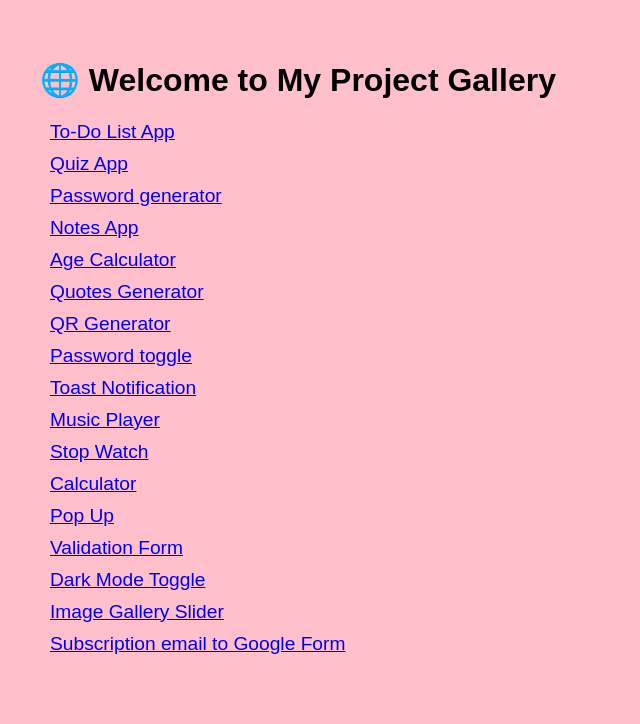
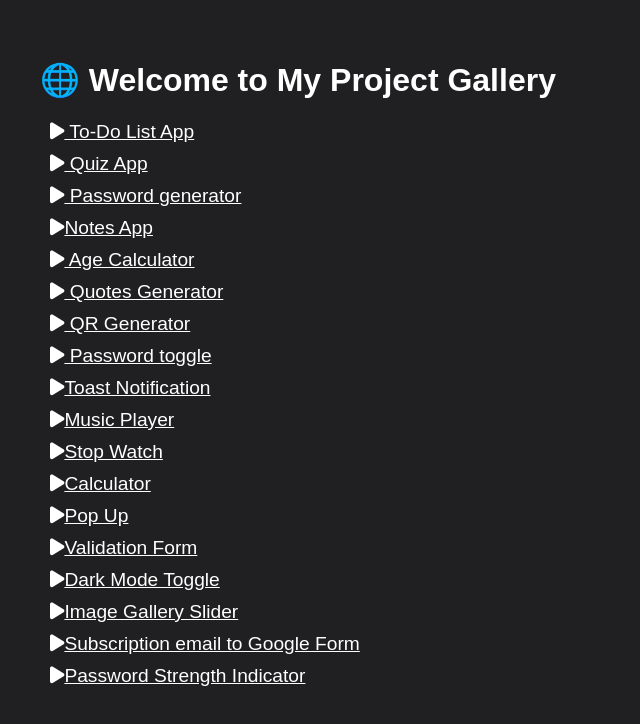
Before and after one commit to AnneshaAhsan/Multiple-Projects, a plain HTML site: page index.html in a window 1280 px wide. Shown: the whole page, without its empty margins (0-640 px from the left). Drawn offline with Linux system fonts and the light colour scheme.

Commit message:
Password Strength Indicator

```diff
--- a/index.html
+++ b/index.html
@@ -3,18 +3,26 @@
   <head>
     <meta charset="UTF-8" />
     <title>Annesha’s Project Gallery</title>
+    <script
+      src="https://kit.fontawesome.com/264534bc6b.js"
+      crossorigin="anonymous"
+    ></script>
     <style>
       body {
         font-family: sans-serif;
         text-color: white;
         text-align: left;
         padding: 2rem;
-        background: pink;
+        background: #201f21;
+      }
+      h1 {
+        color: #fff;
       }
       a {
         display: block;
         margin: 10px;
         font-size: 1.2rem;
+        color: #fff;
       }
     </style>
   </head>
@@ -23,91 +31,94 @@
     <a
       href="https://anneshaahsan.github.io/Multiple-Projects/to-do-list/"
       target="_blank"
-    >
-      To-Do List App</a
+      ><i class="fa-solid fa-play"></i> To-Do List App</a
     >
     <a
       href="https://anneshaahsan.github.io/Multiple-Projects/quiz-app/"
       target="_blank"
-    >
-      Quiz App</a
+      ><i class="fa-solid fa-play"></i> Quiz App</a
     >
     <a
       href="https://anneshaahsan.github.io/Multiple-Projects/password-generator/"
       target="_blank"
-    >
-      Password generator</a
+      ><i class="fa-solid fa-play"></i> Password generator</a
     >
     <a
       href="https://anneshaahsan.github.io/Multiple-Projects/notes/"
       target="_blank"
-      >Notes App</a
+      ><i class="fa-solid fa-play"></i>Notes App</a
     >
     <a
       href="https://anneshaahsan.github.io/Multiple-Projects/age-calculator/"
       target="_blank"
-    >
-      Age Calculator</a
+      ><i class="fa-solid fa-play"></i> Age Calculator</a
     >
     <a
       href="https://anneshaahsan.github.io/Multiple-Projects/quote-app/"
       target="_blank"
-      >Quotes Generator</a
+      ><i class="fa-solid fa-play"></i> Quotes Generator</a
     >
     <a
       href="https://anneshaahsan.github.io/Multiple-Projects/QR-code/"
       target="_blank"
-      >QR Generator</a
+      ><i class="fa-solid fa-play"></i> QR Generator</a
     >
     <a
       href="https://anneshaahsan.github.io/Multiple-Projects/password-toggle/"
       target="_blank"
-      >Password toggle</a
+      ><i class="fa-solid fa-play"></i> Password toggle</a
     >
     <a
       href="https://anneshaahsan.github.io/Multiple-Projects/toast-notification/"
       target="_blank"
-      >Toast Notification</a
+    >
+      <i class="fa-solid fa-play"></i>Toast Notification</a
     >
     <a
       href="https://anneshaahsan.github.io/Multiple-Projects/music-player/"
       target="_blank"
-      >Music Player</a
+      ><i class="fa-solid fa-play"></i>Music Player</a
     >
     <a
       href="https://anneshaahsan.github.io/Multiple-Projects/stop-watch/"
       target="_blank"
-      >Stop Watch</a
+      ><i class="fa-solid fa-play"></i>Stop Watch</a
     >
     <a
       href="https://anneshaahsan.github.io/Multiple-Projects/calculator/"
       target="_blank"
-      >Calculator</a
+      ><i class="fa-solid fa-play"></i>Calculator</a
     >
     <a
       href="https://anneshaahsan.github.io/Multiple-Projects/pop-up/"
       target="_blank"
-      >Pop Up</a
+      ><i class="fa-solid fa-play"></i>Pop Up</a
     >
     <a
       href="https://anneshaahsan.github.io/Multiple-Projects/form/"
       target="_blank"
-      >Validation Form</a
+      ><i class="fa-solid fa-play"></i>Validation Form</a
     >
     <a
       href="https://anneshaahsan.github.io/Multiple-Projects/dark-mode/"
       target="_blank"
-      >Dark Mode Toggle</a
+      ><i class="fa-solid fa-play"></i>Dark Mode Toggle</a
     >
     <a
       href="https://anneshaahsan.github.io/Multiple-Projects/image-gallery/"
       target="_blank"
-      >Image Gallery Slider</a
+      ><i class="fa-solid fa-play"></i>Image Gallery Slider</a
     >
     <a
       href="https://anneshaahsan.github.io/Multiple-Projects/email-form/"
       target="_blank"
-      >Subscription email to Google Form</a
+      ><i class="fa-solid fa-play"></i>Subscription email to Google Form</a
+    >
+
+    <a
+      href="https://anneshaahsan.github.io/Multiple-Projects/password-strength/"
+      target="_blank"
+      ><i class="fa-solid fa-play"></i>Password Strength Indicator</a
     >
   </body>
 </html>
--- /dev/null
+++ b/password-strength/style.css
@@ -0,0 +1,52 @@
+* {
+  margin: 0;
+  padding: 0;
+  font-family: "Poppins", sans-serif;
+  box-sizing: border-box;
+}
+.container {
+  height: 100vh;
+  width: 100%;
+  background: #201f21;
+  display: flex;
+  align-items: center;
+  justify-content: center;
+}
+.input-box {
+  width: 400px;
+  max-width: 90%;
+  position: relative;
+}
+.input-box input {
+  width: 100%;
+  height: 60px;
+  padding: 0 20px;
+  border: 1px solid #ccc;
+  outline: none;
+  color: #fff;
+  background: transparent;
+}
+button {
+  background: transparent;
+  border: 0;
+  outline: none;
+  border-radius: 50%;
+  cursor: pointer;
+  position: absolute;
+  top: 50%;
+  transform: translateY(-50%);
+  right: 15px;
+}
+
+button img {
+  width: 35px;
+}
+#msg {
+  position: absolute;
+  bottom: -30px;
+  color: #fff;
+  font-size: 15px;
+}
+::placeholder {
+  font-size: 15px;
+}
```
Also changed, not shown: password-strength/index.html (added, +46 -0 lines), password-strength/arrow.png (added).
